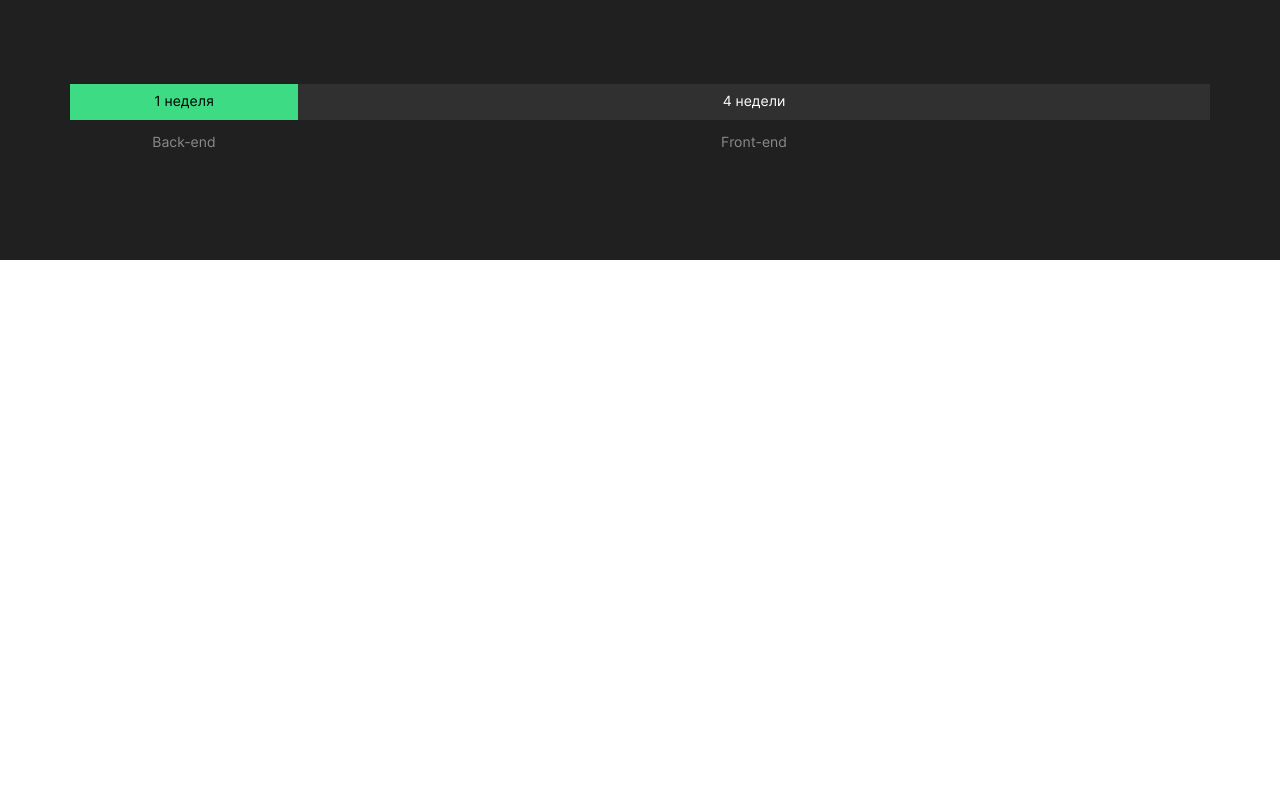
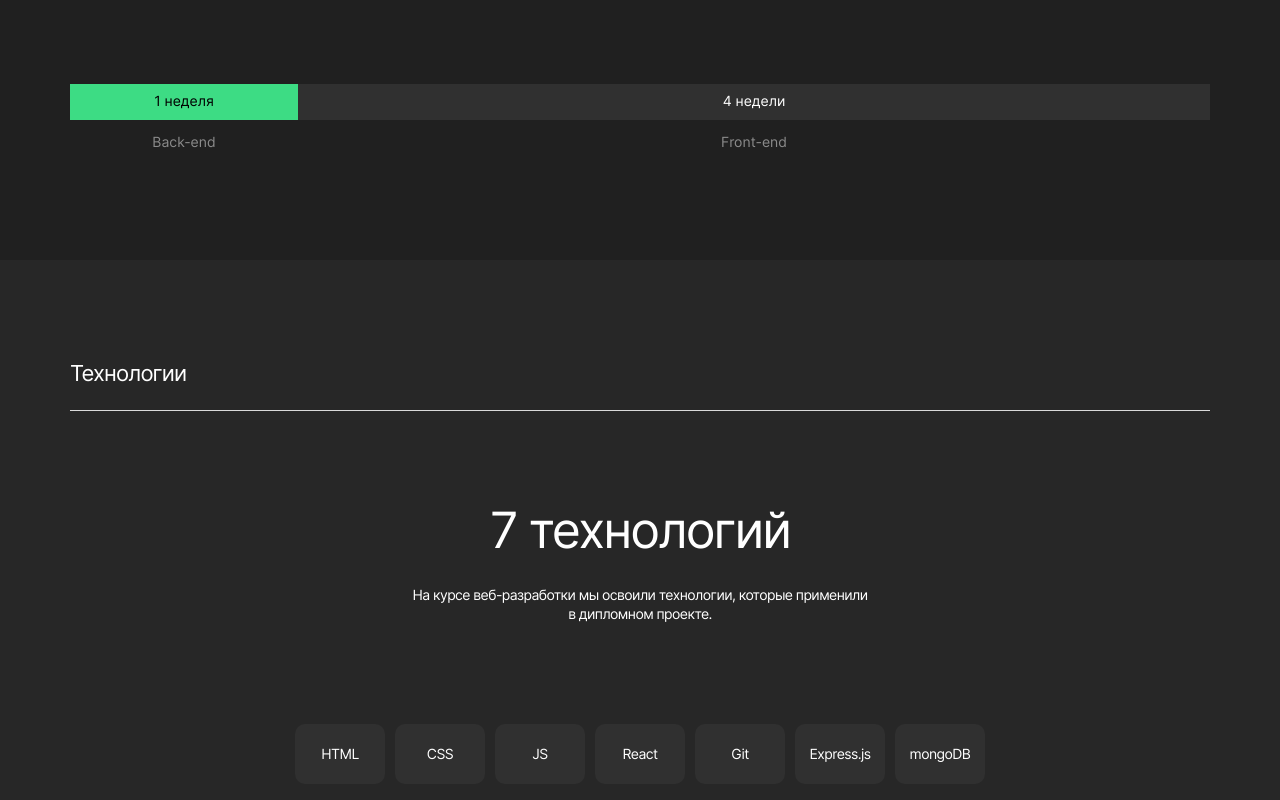
Before and after one commit to DenisShamanskiy/movies-explorer-frontend, a React (Create React App) app: page / in a window 1280 px wide. Shown: the part 980-1780 px from the top of the page. Before the commit the page ends 1240 px from the top, so only its background shows below. Built offline with nearby package versions, Linux system fonts and the light colour scheme.

Commit message:
Добавлено Techs

```diff
--- a/src/components/Main/Main.js
+++ b/src/components/Main/Main.js
@@ -1,6 +1,7 @@
 import "./Main.css";
 import Promo from "../Promo/Promo";
 import AboutProject from "../AboutProject/AboutProject";
+import Techs from "../Techs/Techs";
 import Header from "../Header/Header";
 
 function Main() {
@@ -10,6 +11,7 @@ function Main() {
       <main className="app__content">
         <Promo />
         <AboutProject />
+        <Techs />
       </main>
     </>
   );
--- /dev/null
+++ b/src/components/Techs/Techs.css
@@ -0,0 +1,69 @@
+.techs {
+  display: flex;
+  flex-direction: column;
+  align-items: center;
+  width: 100%;
+  padding: 100px 70px;
+  box-sizing: border-box;
+  background-color: #272727;
+  font-family: "Inter", sans-serif;
+  font-style: normal;
+}
+
+.techs__title {
+  width: 100%;
+  margin: 0 0 90px;
+  padding-bottom: 23px;
+  border-bottom: 1px solid #dadada;
+  font-size: 22px;
+  font-weight: 400;
+  line-height: 1.2;
+  letter-spacing: -0.04em;
+  color: #fff;
+}
+
+.techs__tech-list-title {
+  width: 100%;
+  margin: 0 0 26px 0;
+  text-align: center;
+  font-size: 50px;
+  font-weight: 400;
+  line-height: 1.16;
+  letter-spacing: -0.04em;
+  color: #fff;
+}
+
+.techs__tech-list-subtitle {
+  max-width: 460px;
+  margin: 0 0 100px 0;
+  font-size: 14px;
+  font-weight: 400;
+  line-height: 1.4;
+  letter-spacing: -0.04em;
+  color: #fff;
+  text-align: center;
+}
+
+.techs__tech-list {
+  display: grid;
+  grid-template-columns: repeat(auto-fill, minmax(90px, 1fr));
+  grid-gap: 10px;
+  width: 100%;
+  max-width: 690px;
+  list-style-type: none;
+  padding: 0;
+  margin: 0;
+}
+
+.techs__tech-list-item {
+  display: flex;
+  justify-content: center;
+  align-items: center;
+  width: 90px;
+  height: 60px;
+  border-radius: 10px;
+  background-color: #303030;
+  font-size: 14px;
+  line-height: 1.2;
+  letter-spacing: -0.04em;
+}
--- /dev/null
+++ b/src/components/Techs/Techs.js
@@ -0,0 +1,26 @@
+import React from "react";
+import "./Techs.css";
+
+function Techs() {
+  return (
+    <section className="techs" id="techs">
+      <h2 className="techs__title">Технологии</h2>
+      <h3 className="techs__tech-list-title">7 технологий</h3>
+      <p className="techs__tech-list-subtitle">
+        На курсе веб-разработки мы освоили технологии, которые применили в
+        дипломном проекте.
+      </p>
+      <ul className="techs__tech-list">
+        <li className="techs__tech-list-item">HTML</li>
+        <li className="techs__tech-list-item">CSS</li>
+        <li className="techs__tech-list-item">JS</li>
+        <li className="techs__tech-list-item">React</li>
+        <li className="techs__tech-list-item">Git</li>
+        <li className="techs__tech-list-item">Express.js</li>
+        <li className="techs__tech-list-item">mongoDB</li>
+      </ul>
+    </section>
+  );
+}
+
+export default Techs;
```
